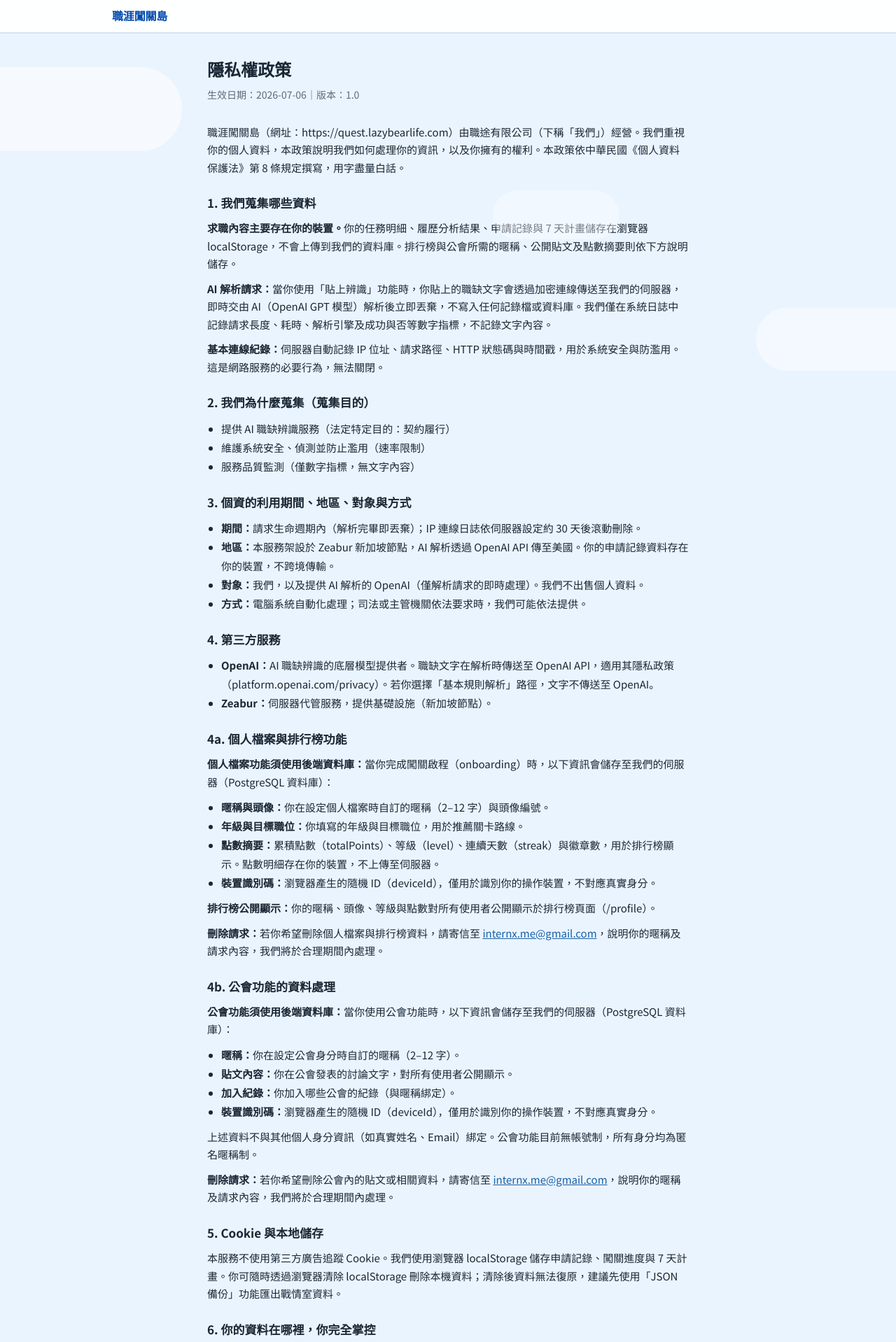
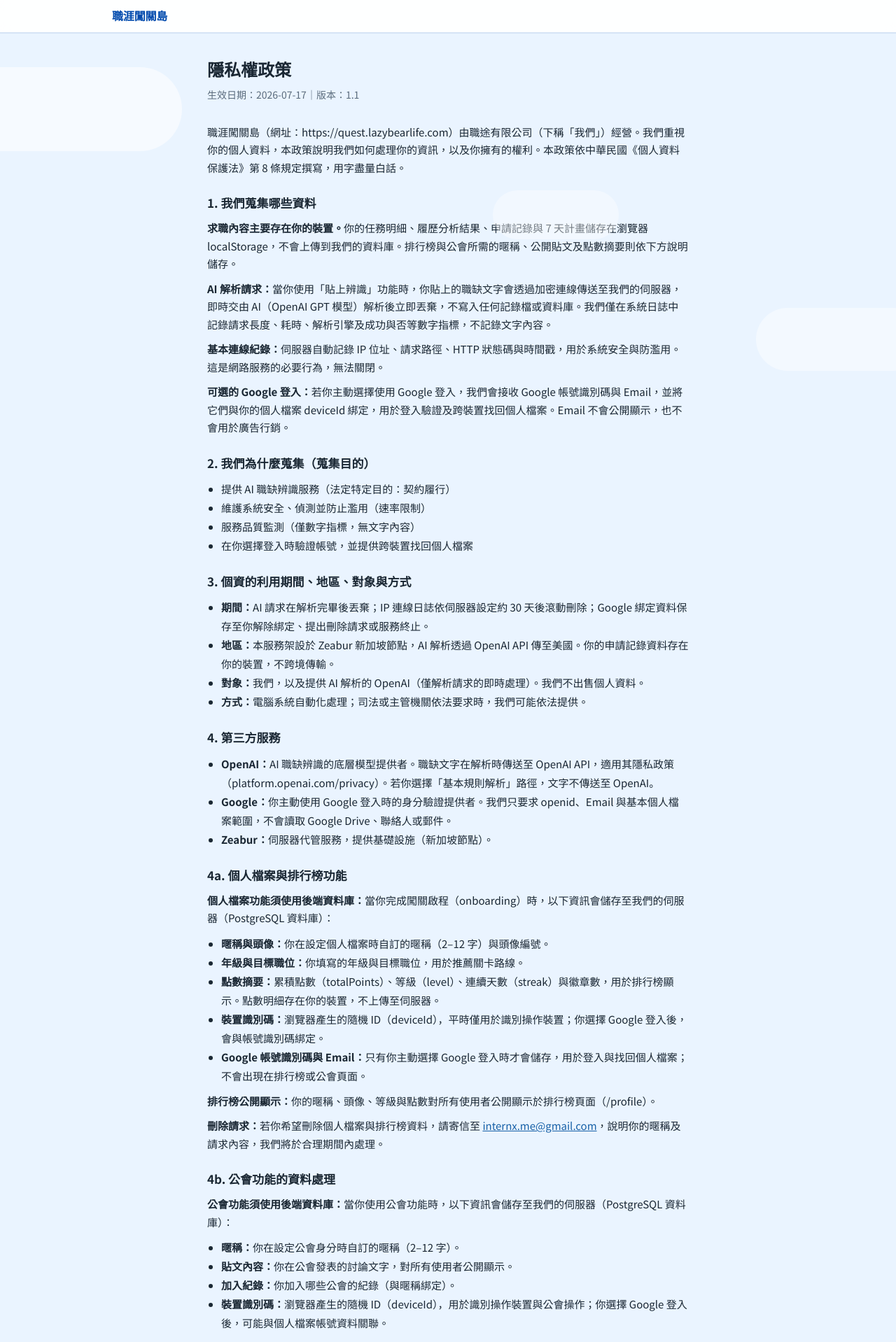
Before and after one commit to Jean-yzj/internx-career-quest, a Next.js app: page /privacy in a window 1280 px wide. Shown: the top 1918 px of the page at 70% size. Built offline with nearby package versions, Linux system fonts and the light colour scheme.

Commit message:
docs: 補齊登入隱私與完整交接報告

```diff
--- a/app/privacy/page.tsx
+++ b/app/privacy/page.tsx
@@ -17,7 +17,7 @@ export default function PrivacyPage() {
 
       <main className="static-page">
         <h1>隱私權政策</h1>
-        <p className="page-meta">生效日期：2026-07-06｜版本：1.0</p>
+        <p className="page-meta">生效日期：2026-07-17｜版本：1.1</p>
 
         <p>職涯闖關島（網址：https://quest.lazybearlife.com）由職途有限公司（下稱「我們」）經營。我們重視你的個人資料，本政策說明我們如何處理你的資訊，以及你擁有的權利。本政策依中華民國《個人資料保護法》第 8 條規定撰寫，用字盡量白話。</p>
 
@@ -29,16 +29,19 @@ export default function PrivacyPage() {
 
         <p><strong>基本連線紀錄：</strong>伺服器自動記錄 IP 位址、請求路徑、HTTP 狀態碼與時間戳，用於系統安全與防濫用。這是網路服務的必要行為，無法關閉。</p>
 
+        <p><strong>可選的 Google 登入：</strong>若你主動選擇使用 Google 登入，我們會接收 Google 帳號識別碼與 Email，並將它們與你的個人檔案 deviceId 綁定，用於登入驗證及跨裝置找回個人檔案。Email 不會公開顯示，也不會用於廣告行銷。</p>
+
         <h2>2. 我們為什麼蒐集（蒐集目的）</h2>
         <ul>
           <li>提供 AI 職缺辨識服務（法定特定目的：契約履行）</li>
           <li>維護系統安全、偵測並防止濫用（速率限制）</li>
           <li>服務品質監測（僅數字指標，無文字內容）</li>
+          <li>在你選擇登入時驗證帳號，並提供跨裝置找回個人檔案</li>
         </ul>
 
         <h2>3. 個資的利用期間、地區、對象與方式</h2>
         <ul>
-          <li><strong>期間：</strong>請求生命週期內（解析完畢即丟棄）；IP 連線日誌依伺服器設定約 30 天後滾動刪除。</li>
+          <li><strong>期間：</strong>AI 請求在解析完畢後丟棄；IP 連線日誌依伺服器設定約 30 天後滾動刪除；Google 綁定資料保存至你解除綁定、提出刪除請求或服務終止。</li>
           <li><strong>地區：</strong>本服務架設於 Zeabur 新加坡節點，AI 解析透過 OpenAI API 傳至美國。你的申請記錄資料存在你的裝置，不跨境傳輸。</li>
           <li><strong>對象：</strong>我們，以及提供 AI 解析的 OpenAI（僅解析請求的即時處理）。我們不出售個人資料。</li>
           <li><strong>方式：</strong>電腦系統自動化處理；司法或主管機關依法要求時，我們可能依法提供。</li>
@@ -47,6 +50,7 @@ export default function PrivacyPage() {
         <h2>4. 第三方服務</h2>
         <ul>
           <li><strong>OpenAI：</strong>AI 職缺辨識的底層模型提供者。職缺文字在解析時傳送至 OpenAI API，適用其隱私政策（platform.openai.com/privacy）。若你選擇「基本規則解析」路徑，文字不傳送至 OpenAI。</li>
+          <li><strong>Google：</strong>你主動使用 Google 登入時的身分驗證提供者。我們只要求 openid、Email 與基本個人檔案範圍，不會讀取 Google Drive、聯絡人或郵件。</li>
           <li><strong>Zeabur：</strong>伺服器代管服務，提供基礎設施（新加坡節點）。</li>
         </ul>
 
@@ -56,7 +60,8 @@ export default function PrivacyPage() {
           <li><strong>暱稱與頭像：</strong>你在設定個人檔案時自訂的暱稱（2–12 字）與頭像編號。</li>
           <li><strong>年級與目標職位：</strong>你填寫的年級與目標職位，用於推薦關卡路線。</li>
           <li><strong>點數摘要：</strong>累積點數（totalPoints）、等級（level）、連續天數（streak）與徽章數，用於排行榜顯示。點數明細存在你的裝置，不上傳至伺服器。</li>
-          <li><strong>裝置識別碼：</strong>瀏覽器產生的隨機 ID（deviceId），僅用於識別你的操作裝置，不對應真實身分。</li>
+          <li><strong>裝置識別碼：</strong>瀏覽器產生的隨機 ID（deviceId），平時僅用於識別操作裝置；你選擇 Google 登入後，會與帳號識別碼綁定。</li>
+          <li><strong>Google 帳號識別碼與 Email：</strong>只有你主動選擇 Google 登入時才會儲存，用於登入與找回個人檔案；不會出現在排行榜或公會頁面。</li>
         </ul>
         <p><strong>排行榜公開顯示：</strong>你的暱稱、頭像、等級與點數對所有使用者公開顯示於排行榜頁面（/profile）。</p>
         <p><strong>刪除請求：</strong>若你希望刪除個人檔案與排行榜資料，請寄信至 <a href="mailto:internx.me@gmail.com">internx.me@gmail.com</a>，說明你的暱稱及請求內容，我們將於合理期間內處理。</p>
@@ -67,13 +72,13 @@ export default function PrivacyPage() {
           <li><strong>暱稱：</strong>你在設定公會身分時自訂的暱稱（2–12 字）。</li>
           <li><strong>貼文內容：</strong>你在公會發表的討論文字，對所有使用者公開顯示。</li>
           <li><strong>加入紀錄：</strong>你加入哪些公會的紀錄（與暱稱綁定）。</li>
-          <li><strong>裝置識別碼：</strong>瀏覽器產生的隨機 ID（deviceId），僅用於識別你的操作裝置，不對應真實身分。</li>
+          <li><strong>裝置識別碼：</strong>瀏覽器產生的隨機 ID（deviceId），用於識別操作裝置與公會操作；你選擇 Google 登入後，可能與個人檔案帳號資料關聯。</li>
         </ul>
-        <p>上述資料不與其他個人身分資訊（如真實姓名、Email）綁定。公會功能目前無帳號制，所有身分均為匿名暱稱制。</p>
+        <p>公會對外仍以暱稱顯示，不公開 Email。若你使用同一個 deviceId 綁定 Google 帳號，伺服器可能為提供登入與資料管理而關聯個人檔案及公會紀錄。</p>
         <p><strong>刪除請求：</strong>若你希望刪除公會內的貼文或相關資料，請寄信至 <a href="mailto:internx.me@gmail.com">internx.me@gmail.com</a>，說明你的暱稱及請求內容，我們將於合理期間內處理。</p>
 
         <h2>5. Cookie 與本地儲存</h2>
-        <p>本服務不使用第三方廣告追蹤 Cookie。我們使用瀏覽器 localStorage 儲存申請記錄、闖關進度與 7 天計畫。你可隨時透過瀏覽器清除 localStorage 刪除本機資料；清除後資料無法復原，建議先使用「JSON 備份」功能匯出戰情室資料。</p>
+        <p>本服務不使用第三方廣告追蹤 Cookie。我們使用瀏覽器 localStorage 儲存申請記錄、闖關進度與 7 天計畫。你選擇 Google 登入時，系統會使用短效 OAuth state Cookie 與最長 180 天的 HttpOnly 登入 Cookie，供防止偽造登入及維持登入狀態。你可透過登出清除登入 Cookie，或透過瀏覽器清除 localStorage 刪除本機資料；清除後資料無法復原，建議先使用「JSON 備份」功能匯出戰情室資料。</p>
 
         <h2>6. 你的資料在哪裡，你完全掌控</h2>
         <p>你的申請記錄存在你的瀏覽器，我們無法讀取。你可以透過以下方式管理：</p>
@@ -84,7 +89,7 @@ export default function PrivacyPage() {
         </ul>
 
         <h2>7. 你的權利（個資法第 3 條）</h2>
-        <p>對於我們所持有的少量個人資料（主要為 IP 連線紀錄），你擁有以下權利，來信行使：</p>
+        <p>對於我們所持有的個人檔案、Google 綁定資料、公會內容與 IP 連線紀錄，你擁有以下權利，來信行使：</p>
         <ol>
           <li>查詢或閱覽</li>
           <li>請求複製本</li>
```
Also changed, not shown: 1 other file (tests, documents, lock files or other folders).
